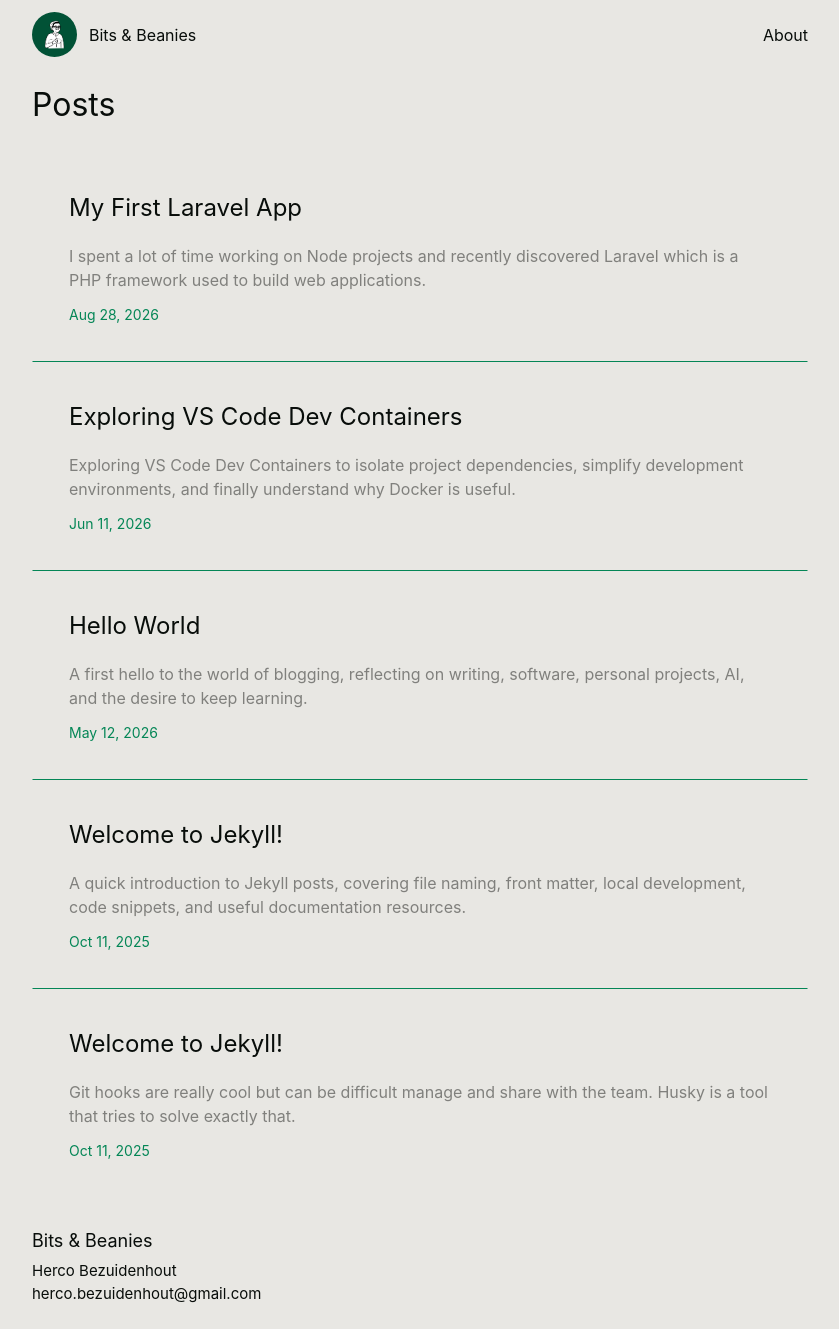
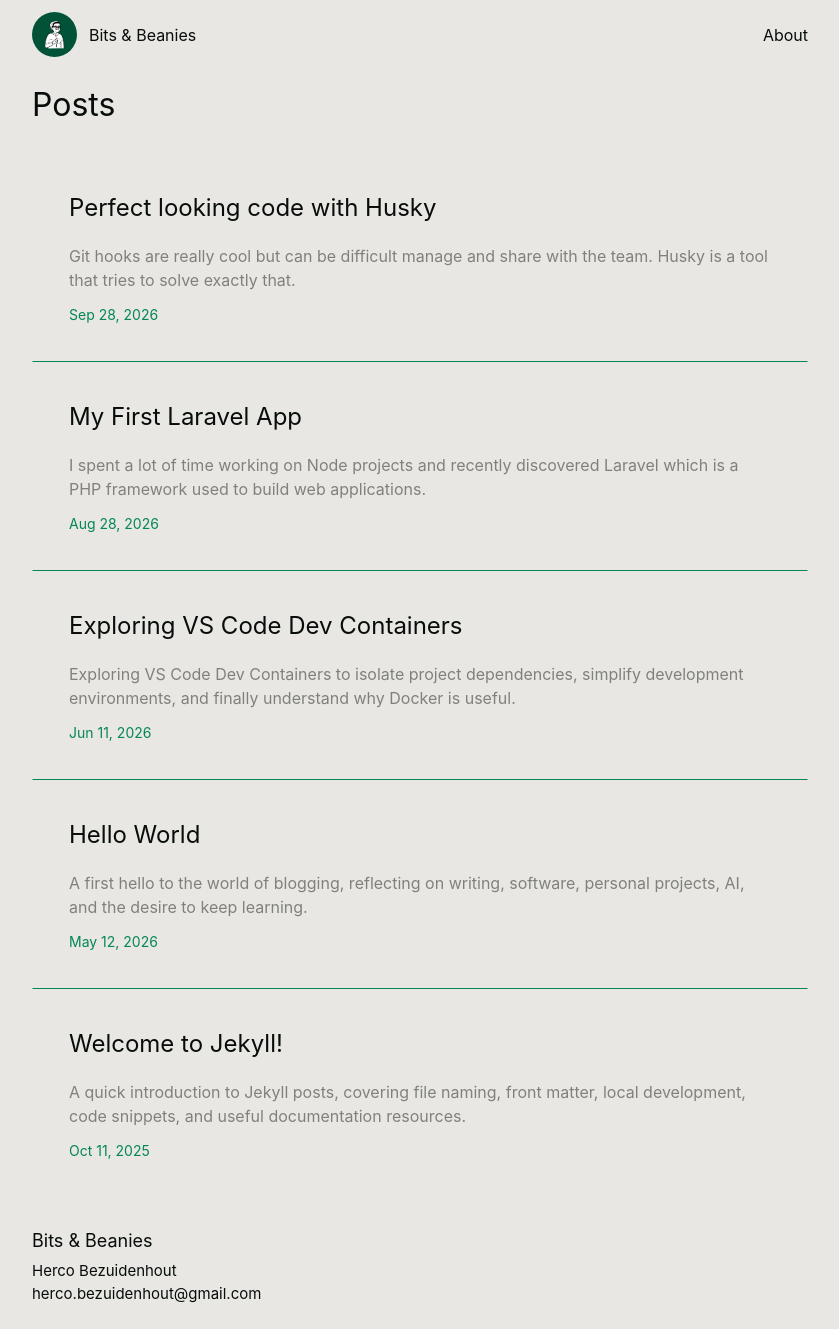
Before and after one commit to hercobezuidenhout/hercobezuidenhout.github.io, a Jekyll site: the page built from index.md, in a window 1280 px wide and 1329 px high. Shown: the whole window, without its empty margins (220-1059 px from the left). Built offline with Jekyll 4.4.1, drawn with Linux system fonts in a browser that asks for light colours.

Commit message:
save: 2026-09-28-perfect-looking-code-with-husky.md

```diff
--- a/_posts/2026-09-28-perfect-looking-code-with-husky.md
+++ b/_posts/2026-09-28-perfect-looking-code-with-husky.md
@@ -1,6 +1,6 @@
 ---
-title: Welcome to Jekyll!
-date: 2025-10-11
+title: Perfect looking code with Husky
+date: 2026-09-28
 categories:
 tags: []
 layout: post
```
